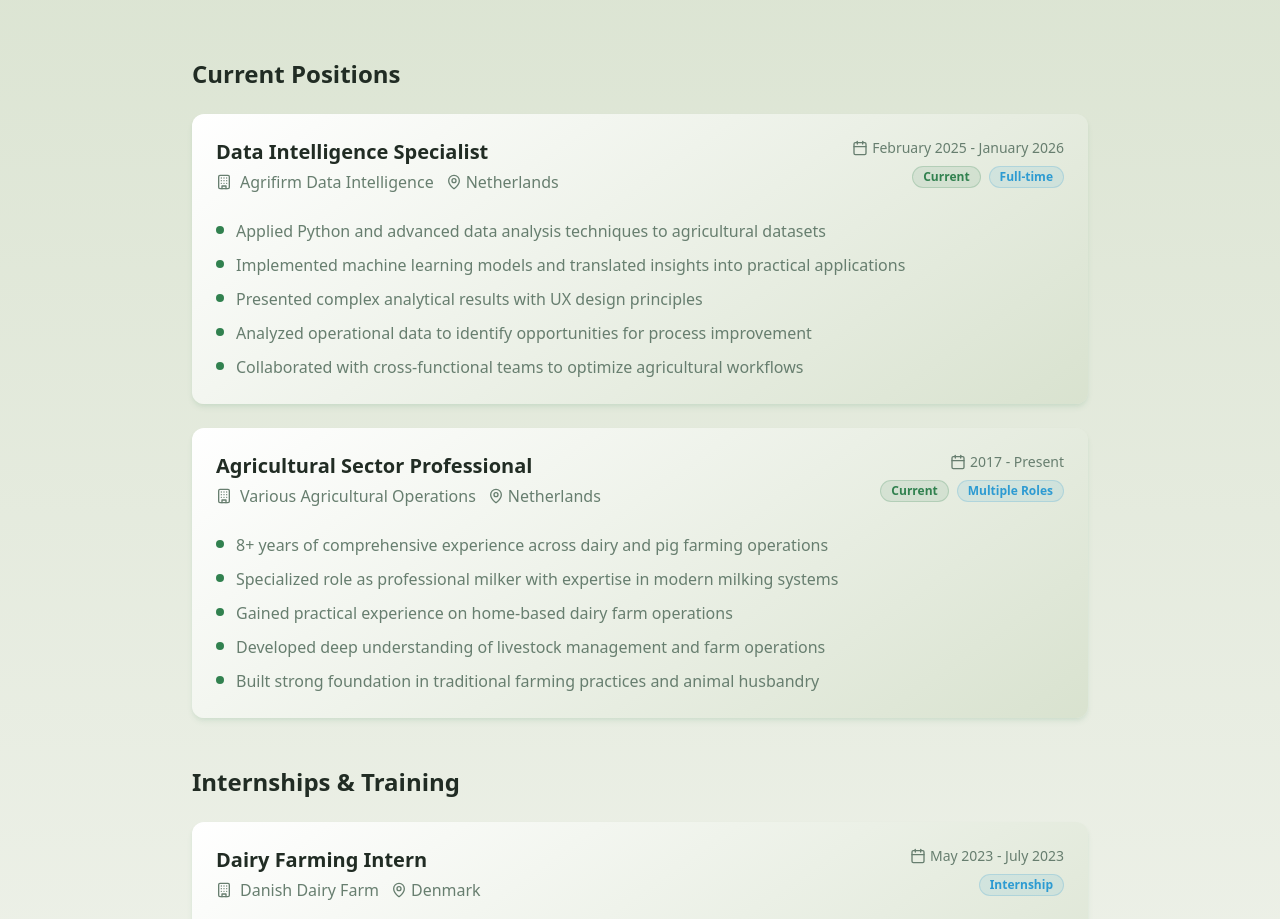
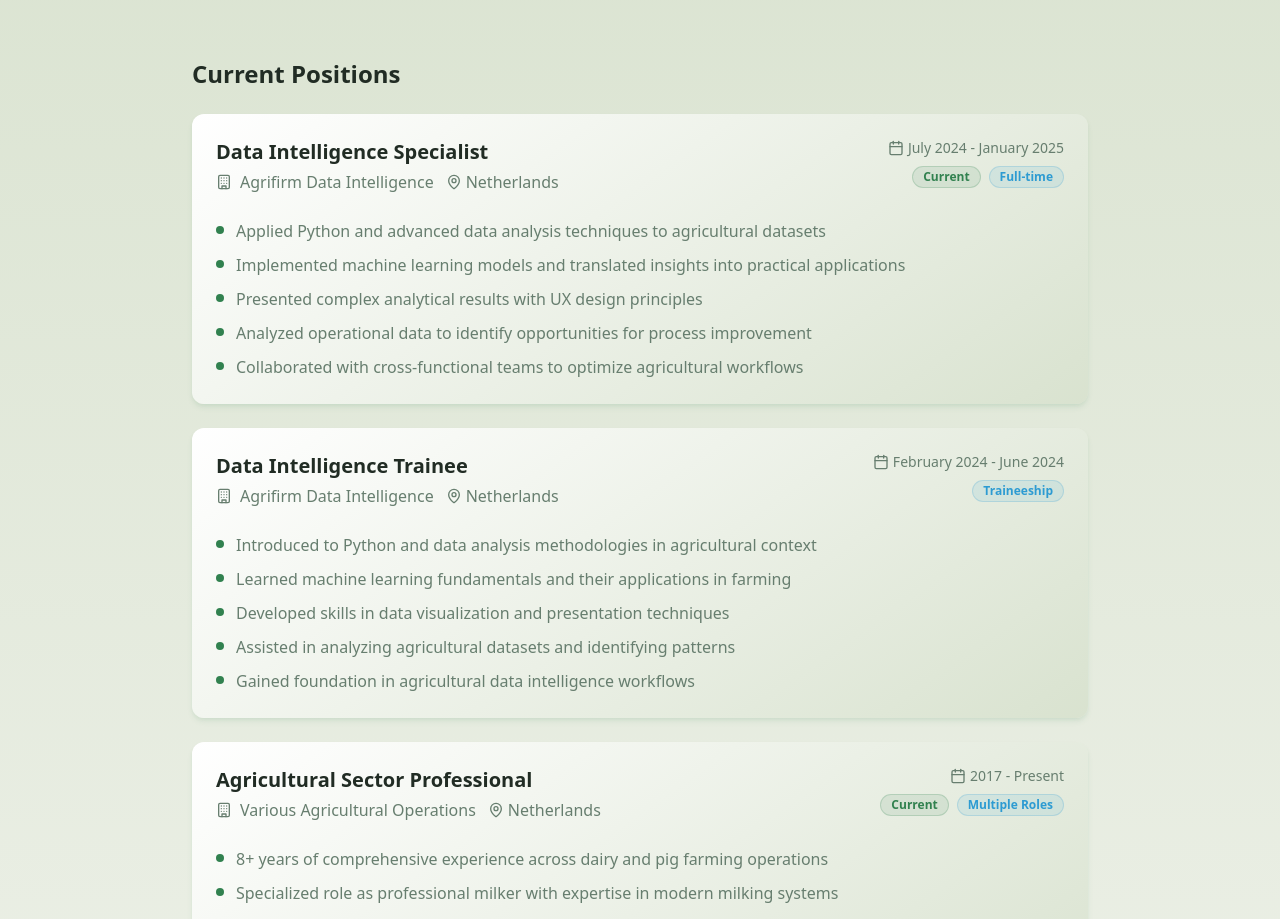
Before and after one commit to Fox-ler/website-vh-fox, a React (Vite) app: page / in a window 1280 px wide. Shown: the part 3140-4059 px from the top of the page. Built offline with nearby package versions, Linux system fonts and the light colour scheme; the HTML template or start-up script is replaced by a standard one.

Commit message:
Add Data Intelligence Specialist role

```diff
--- a/src/contexts/LanguageContext.tsx
+++ b/src/contexts/LanguageContext.tsx
@@ -92,7 +92,7 @@ const translations = {
           title: "Data Intelligence Specialist",
           company: "Agrifirm Data Intelligence",
           location: "Netherlands",
-          period: "February 2025 - January 2026",
+          period: "July 2024 - January 2025",
           type: "Full-time",
           current: true,
           highlights: [
@@ -101,6 +101,21 @@ const translations = {
             "Presented complex analytical results with UX design principles",
             "Analyzed operational data to identify opportunities for process improvement",
             "Collaborated with cross-functional teams to optimize agricultural workflows"
+          ]
+        },
+        {
+          title: "Data Intelligence Trainee",
+          company: "Agrifirm Data Intelligence",
+          location: "Netherlands",
+          period: "February 2024 - June 2024",
+          type: "Traineeship",
+          current: false,
+          highlights: [
+            "Introduced to Python and data analysis methodologies in agricultural context",
+            "Learned machine learning fundamentals and their applications in farming",
+            "Developed skills in data visualization and presentation techniques",
+            "Assisted in analyzing agricultural datasets and identifying patterns",
+            "Gained foundation in agricultural data intelligence workflows"
           ]
         },
         {
@@ -449,7 +464,7 @@ const translations = {
           title: "Data Intelligence Specialist",
           company: "Agrifirm Data Intelligence",
           location: "Nederland",
-          period: "Februari 2025 - Januari 2026",
+          period: "Juli 2024 - Januari 2025",
           type: "Voltijd",
           current: true,
           highlights: [
@@ -458,6 +473,21 @@ const translations = {
             "Complexe analytische resultaten gepresenteerd met UX-ontwerpprincipes",
             "Operationele data geanalyseerd om verbetermogelijkheden te identificeren",
             "Samengewerkt met multifunctionele teams om agrarische workflows te optimaliseren"
+          ]
+        },
+        {
+          title: "Data Intelligence Trainee",
+          company: "Agrifirm Data Intelligence",
+          location: "Nederland",
+          period: "Februari 2024 - Juni 2024",
+          type: "Stage",
+          current: false,
+          highlights: [
+            "Kennisgemaakt met Python en data-analyse methodologieën in agrarische context",
+            "Machine learning fundamenten geleerd en hun toepassingen in de landbouw",
+            "Vaardigheden ontwikkeld in datavisualisatie en presentatietechnieken",
+            "Assisteerde bij het analyseren van agrarische datasets en het identificeren van patronen",
+            "Basis verworven in agricultural data intelligence workflows"
           ]
         },
         {
```
